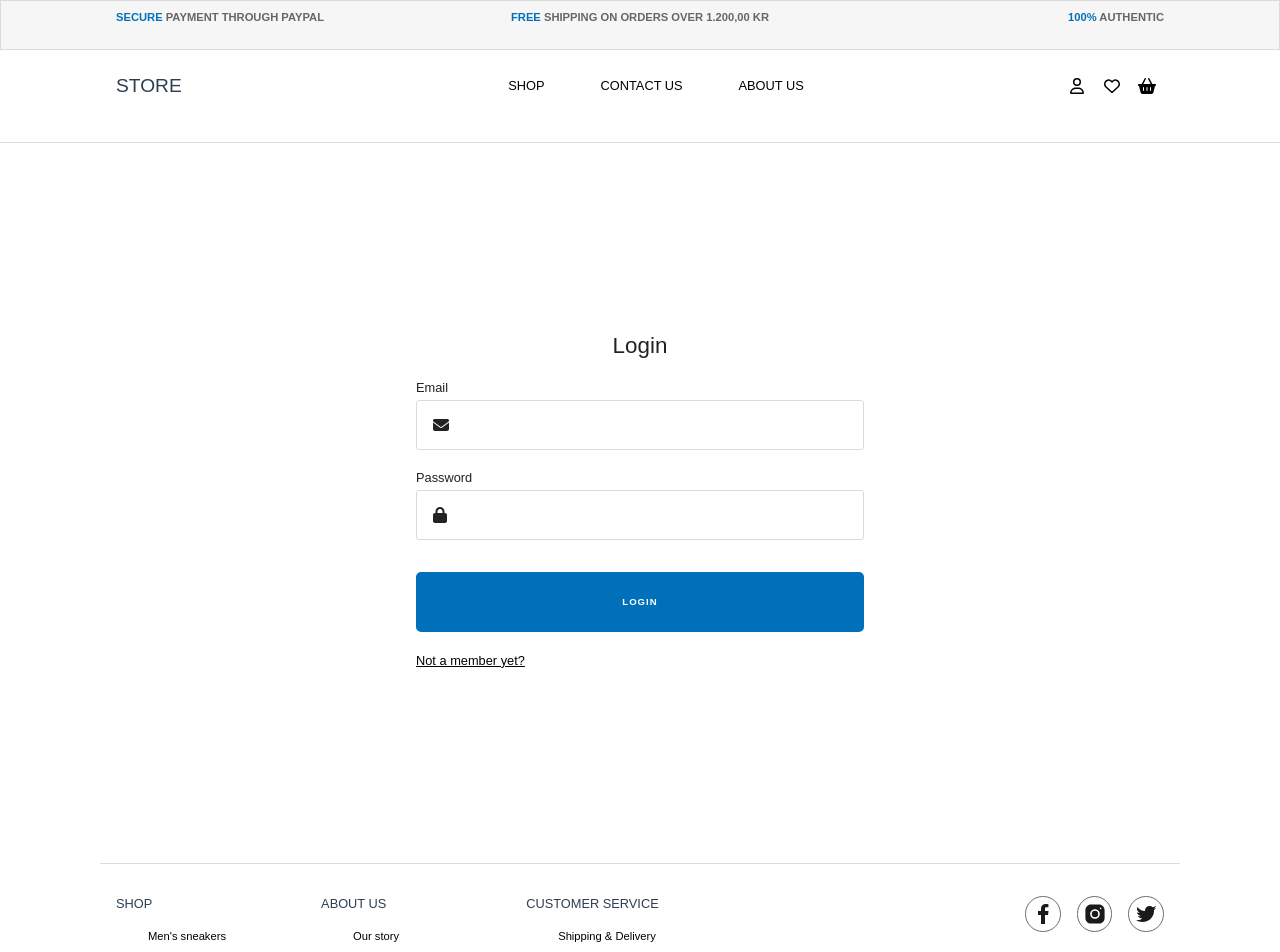
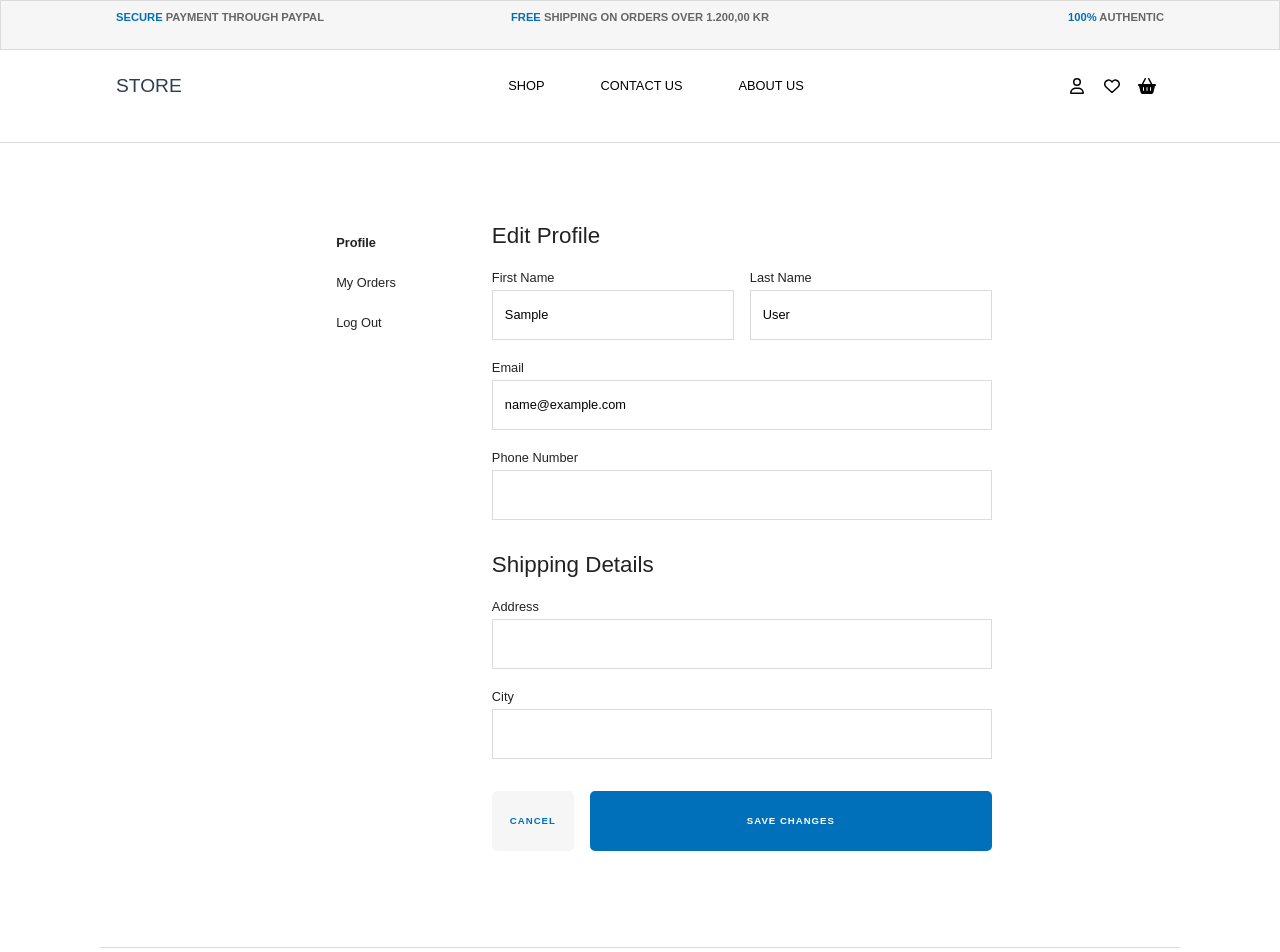
Before and after one commit to haniekid/Capstone_FE, a React (Create React App) app: page /account in a window 1280 px wide. Before the commit this address led to /authentication. Shown: the top 952 px of the page. Built offline with nearby package versions, Linux system fonts and the light colour scheme; sample sign-in values are in the browser's storage.

Commit message:
fix add to cart

```diff
--- a/src/components/account/EditProfile.js
+++ b/src/components/account/EditProfile.js
@@ -1,51 +1,136 @@
-import React  from 'react';
+import React, { useState } from 'react';
+import { useNavigate } from 'react-router-dom';
+import axios from 'axios';
 
-function Profile({currentUser}) {
+function EditProfile({ currentUser }) {
+  const navigate = useNavigate();
+  const [formData, setFormData] = useState({
+    firstName: currentUser.firstName || '',
+    lastName: currentUser.lastName || '',
+    email: currentUser.email || '',
+    phone: currentUser.phone || '',
+    address: currentUser.address || '',
+    city: currentUser.city || '',
+    postalCode: '000084', // Fixed postal code value
+    password: '', // Hidden password field
+    roleName: currentUser.roleName || 'User',
+    isActivated: currentUser.isActivated || true
+  });
+  const [error, setError] = useState(null);
+  const [isLoading, setIsLoading] = useState(false);
+
+  const handleChange = (e) => {
+    const { name, value } = e.target;
+    setFormData(prev => ({
+      ...prev,
+      [name]: value
+    }));
+  };
+
+  const handleSave = async () => {
+    setIsLoading(true);
+    setError(null);
+    try {
+      const response = await axios.put(
+        `https://localhost:7089/api/User/${currentUser.userID}`,
+        {
+          ...formData,
+          userID: currentUser.userID,
+          activationToken: currentUser.activationToken || '',
+          postalCode: '000084' // Ensure postal code is always 000084
+        }
+      );
+
+      if (response.status === 200) {
+        // Success - navigate back to account page
+        navigate('/account');
+      }
+    } catch (err) {
+      setError('Failed to update profile. Please try again.');
+      console.error('Error updating profile:', err);
+    } finally {
+      setIsLoading(false);
+    }
+  };
+
+  const handleCancel = () => {
+    navigate('/account');
+  };
 
   return (
-    <>
+    <div className="edit-profile-container">
       <h1>Edit Profile</h1>
-          <div>
+      {error && <div className="error-message">{error}</div>}
+      <div className="profile-form">
         <div className="divider">
           <label>
             First Name
-                <input value={currentUser.firstName} readOnly />
+            <input
+              name="firstName"
+              value={formData.firstName}
+              onChange={handleChange}
+            />
           </label>
           <label>
             Last Name
-                <input value={currentUser.lastName} readOnly />
+            <input
+              name="lastName"
+              value={formData.lastName}
+              onChange={handleChange}
+            />
           </label>
         </div>
         <label>
           Email
-              <input value={currentUser.email} readOnly/>
+          <input
+            name="email"
+            value={formData.email}
+            onChange={handleChange}
+          />
         </label>
         <label>
           Phone Number
-              <input value={currentUser.phone}readOnly />
+          <input
+            name="phone"
+            value={formData.phone}
+            onChange={handleChange}
+          />
         </label>
-          </div>
         <h2>Shipping Details</h2>
         <label>
           Address
-            <input value={currentUser.address} readOnly/>
-          </label>
-          <div className="divider">
-            <label>
-              Postal Code
-              <input value={currentUser.postalCode} readOnly/>
+          <input
+            name="address"
+            value={formData.address}
+            onChange={handleChange}
+          />
         </label>
         <label>
           City
-              <input value={currentUser.city} readOnly/>
+          <input
+            name="city"
+            value={formData.city}
+            onChange={handleChange}
+          />
         </label>
+        <div className="divider">
+          <button
+            className='second-button'
+            onClick={handleCancel}
+            disabled={isLoading}
+          >
+            CANCEL
+          </button>
+          <button
+            onClick={handleSave}
+            disabled={isLoading}
+          >
+            {isLoading ? 'SAVING...' : 'SAVE CHANGES'}
+          </button>
         </div>
-          <div className="divider">
-            <button className='second-button'>CANCEL</button>
-            <button>SAVE CHANGES</button>
       </div>
-    </>
+    </div>
   );
 }
 
-export default Profile;
+export default EditProfile;
--- a/src/components/auth/LoginForm.js
+++ b/src/components/auth/LoginForm.js
@@ -1,4 +1,4 @@
-import React from 'react';
+import React, { useState } from 'react';
 import { useForm } from 'react-hook-form';
 import { useNavigate, useLocation } from 'react-router-dom';
 import { icons } from '../../assets/icons/icons';
@@ -9,20 +9,27 @@ import { useUser } from '../../utils/hooks/useUser';
 function Login() {
   const navigate = useNavigate();
   const location = useLocation();
+  const [error, setError] = useState(null);
 
   const { login } = useUser();
   const { register, handleSubmit, formState: { errors } } = useForm();
 
   const onSubmit = async (loginData) => {
+    setError(null);
     const user = await login(loginData);
-    if (user && location.pathname === '/authentication') {
-      navigate('/account');
+    if (user) {
+      if (location.pathname === '/authentication') {
+        navigate('/account');
+      }
+    } else {
+      setError('Invalid email or password. Please try again.');
     }
   };
 
   return (
     <div className='login'>
       <h1>Login</h1>
+      {error && <div className="error-message">{error}</div>}
       <form onSubmit={handleSubmit(onSubmit)}>
         <label className='input-label'>
           Email
--- a/src/components/cart/CartItem.js
+++ b/src/components/cart/CartItem.js
@@ -10,19 +10,18 @@ function CartItem() {
   return (
     <>
       {items.map((item) => (
-         <div className="cart-item" key={`${item.product.id}-${item.size}`}>
+         <div className="cart-item" key={`${item.product.productID}-${item.size}`}>
           <Link to={`/${item.product.productID}`}>
             <div className='cart-item-img'>
-              <img src={item.product.imageURL} alt={item.product.brand} />
+              <img src={item.product.imageURL} alt={item.product.type} />
             </div>
           </Link>
           <div className='cart-item-about'>
             <div className='cart-item-left'>
-              <Link to={`/${item.product.productID}`}><p>{item.product.brand} {item.product.name}</p></Link>
-              <p>Brand: {item.product.brand}</p>
-              <p>Size: {item.size}</p>
+              <Link to={`/${item.product.productID}`}><p>{item.product.type} {item.product.name}</p></Link>
+              <p>Type: {item.product.type}</p>
               <p>Quantity: {item.quantity}</p>
-              <a onClick={() => removeFromCart(item.product.id, item.size)}>Remove</a>
+              <a onClick={() => removeFromCart(item.product.productID, item.size)}>Remove</a>
               </div>
               <div className='cart-item-right'>
                 <p className="price">{formatPrice(item.price)}</p>
@@ -30,14 +29,14 @@ function CartItem() {
                   <p className="sale-price">{formatPrice(item.salePrice)}</p>
                 )}
                 <div className='cart-item-quantity'>
-                  <a onClick={() => updateQuantity(item.product.id, item.size, item.quantity - 1)}>-</a>
+                  <a onClick={() => updateQuantity(item.product.productID, item.size, item.quantity - 1)}>-</a>
                   <input type="number" value={item.quantity} onChange={(e) => {
                       const newQuantity = parseInt(e.target.value);
-                      if (!isNaN(newQuantity)) {
-                        updateQuantity(item.product.id, item.size, newQuantity);
+                      if (!isNaN(newQuantity) && newQuantity > 0) {
+                        updateQuantity(item.product.productID, item.size, newQuantity);
                       }
                     }} />
-                    <a onClick={() => updateQuantity(item.product.id, item.size, item.quantity + 1)}>+</a>
+                    <a onClick={() => updateQuantity(item.product.productID, item.size, item.quantity + 1)}>+</a>
                 </div>
               </div>
           </div>
--- a/src/components/checkout/Confirmation.js
+++ b/src/components/checkout/Confirmation.js
@@ -23,7 +23,6 @@ function Confirmation({onPaymentComplete}) {
           <p>{currentUser?.firstName} {currentUser?.lastName}</p>
           <p>{currentUser?.address}</p>
           <p>{currentUser?.postalCode} {currentUser?.city}</p>
-          <p>Denmark</p>
           { !discount > 0 &&
             <div className="discount-code">
               <input placeholder="Discount Code" type="text" onChange={(e) => setDiscountCode(e.target.value)} />
--- a/src/components/checkout/Shipping.js
+++ b/src/components/checkout/Shipping.js
@@ -17,8 +17,7 @@ function Details() {
             <div className="line-divider"></div>
             <p>{currentUser?.firstName} {currentUser?.lastName}</p>
             <p>{currentUser?.address}</p>
-            <p>{currentUser?.postalCode} {currentUser?.city}</p>
-            <p>Denmark</p>
+            <p>{currentUser?.city}</p>
             { isToggled() && <div>
                 <div className="line-divider"></div>
                 <div className="divider">
@@ -44,10 +43,6 @@ function Details() {
                         City
                         <input value={currentUser?.city} readOnly />
                     </label>
-                    <label>
-                        Postal Code
-                        <input value={currentUser?.postalCode} readOnly />
-                    </label>
                 </div>
                 <button>Save Changes</button>
             </div>}
--- a/src/pages/Account.js
+++ b/src/pages/Account.js
@@ -4,12 +4,14 @@ import Orders from "../components/account/MyOrders";
 import { useNavigate } from "react-router-dom";
 import { useSelector, useDispatch } from "react-redux";
 import { selectCurrentUser, setUser } from "../store/reducers/userSlice";
+import { useUser } from "../utils/hooks/useUser";
 
 function MyAccount() {
   const dispatch = useDispatch();
   const navigate = useNavigate();
   const currentUser = useSelector(selectCurrentUser);
   const [activeTab, setActiveTab] = useState(0);
+  const { logout } = useUser();
 
   useEffect(() => {
     if (!currentUser) {
@@ -19,7 +21,7 @@ function MyAccount() {
 
   const handleTabClick = (index) => {
     if (index === 2) {
-      dispatch(setUser(null));
+      logout();
       navigate("/authentication");
     }
     setActiveTab(index);
--- a/src/pages/Authentication.js
+++ b/src/pages/Authentication.js
@@ -1,9 +1,32 @@
-import React, { useState } from 'react';
+import React, { useState, useEffect } from 'react';
+import { useNavigate } from 'react-router-dom';
 import Register from "../components/auth/RegisterForm";
 import Login from "../components/auth/LoginForm";
+import { useUser } from '../utils/hooks/useUser';
 
 function Authentication() {
   const [activeTab, setActiveTab] = useState('login');
+  const navigate = useNavigate();
+  const { currentUser, token } = useUser();
+
+  useEffect(() => {
+    // Check if user is already logged in
+    if (token) {
+      try {
+        // Decode token to check expiration
+        const tokenData = JSON.parse(atob(token.split('.')[1]));
+        const expirationTime = tokenData.exp * 1000; // Convert to milliseconds
+        const currentTime = Date.now();
+
+        // If token is still valid, redirect to account
+        if (currentTime < expirationTime) {
+          navigate('/account');
+        }
+      } catch (error) {
+        console.error('Error checking token validity:', error);
+      }
+    }
+  }, [token, navigate]);
 
   return (
     <div className='auth container'>
--- a/src/store/actions/userActions.js
+++ b/src/store/actions/userActions.js
@@ -1,22 +1,24 @@
 import { createAsyncThunk } from "@reduxjs/toolkit";
 import userApi from "../../utils/api/userApi";
 
-export const getUsers = createAsyncThunk("user/login", async () => {
+export const getUsers = createAsyncThunk("user/getUsers", async () => {
   const users = await userApi.getUsers();
   return users;
-
 });
 
-export const getUser = createAsyncThunk("user/login", async (userId) => {
-    const user = await userApi.getUser(userId);
-    return user;
-
-  });
+export const getUser = createAsyncThunk("user/getUser", async (userId) => {
+  const user = await userApi.getUser(userId);
+  return user;
+});
 
 export const login = createAsyncThunk("user/login", async (loginData) => {
-  console.log("in slice", loginData)
-    const userId = await userApi.login(loginData);
-    console.log("in slice userid", userId)
-    return userId;
-
-  });
+  try {
+    const response = await userApi.login(loginData);
+    if (response && response.token) {
+      return response;
+    }
+    throw new Error("Invalid login response");
+  } catch (error) {
+    throw error;
+  }
+});
--- a/src/store/reducers/cartSlice.js
+++ b/src/store/reducers/cartSlice.js
@@ -16,7 +16,7 @@ const cartSlice = createSlice({
   reducers: {
     addToCart: (state, action) => {
       const { product, size, quantity = 1, price } = action.payload;
-      const existingItem = state.items.find(item => item.product.id === product.id && item.size === size);
+      const existingItem = state.items.find(item => item.product.productID === product.productID && item.size === size);
       if (existingItem) {
         existingItem.quantity += quantity;
       } else {
@@ -26,13 +26,13 @@ const cartSlice = createSlice({
     },
 
     removeFromCart: (state, action) => {
-      const { product, size } = action.payload;
-      state.items = state.items.filter(item => item.product.id !== product.id || item.size !== size);
+      const { productId, size } = action.payload;
+      state.items = state.items.filter(item => item.product.productID !== productId || item.size !== size);
       localStorage.setItem('cartItems', JSON.stringify(state.items));
     },
     updateQuantity: (state, action) => {
       const { productId, size, quantity } = action.payload;
-      const cartItemIndex = state.items.findIndex(item => item.product.id === productId && item.size === size);
+      const cartItemIndex = state.items.findIndex(item => item.product.productID === productId && item.size === size);
       if (cartItemIndex !== -1) {
         state.items[cartItemIndex].quantity = quantity;
         localStorage.setItem('cartItems', JSON.stringify(state.items));
--- a/src/store/reducers/userSlice.js
+++ b/src/store/reducers/userSlice.js
@@ -14,6 +14,7 @@ export const userSlice = createSlice({
     reducers: {
         logout: (state) => {
             localStorage.removeItem("token");
+            localStorage.removeItem("user");
             state.currentUser = null;
             state.token = "";
         },
@@ -32,21 +33,36 @@ export const userSlice = createSlice({
             .addCase(login.pending, (state) => {
                 state.isLoading = true;
                 state.error = null;
-
             })
             .addCase(login.fulfilled, (state, action) => {
                 state.isLoading = false;
                 state.error = null;
-                state.token = action.payload.token;
-                state.currentUser = action.payload.user;
-                console.log(action.payload.user)
+                if (action.payload && action.payload.token) {
+                    const token = action.payload.token;
+                    const decodedToken = JSON.parse(atob(token.split('.')[1]));
+                    const user = {
+                        userID: decodedToken.nameid,
+                        firstName: decodedToken.unique_name,
+                        lastName: decodedToken.family_name,
+                        email: decodedToken.email,
+                        phone: decodedToken['http://schemas.xmlsoap.org/ws/2005/05/identity/claims/mobilephone'],
+                        address: decodedToken['http://schemas.xmlsoap.org/ws/2005/05/identity/claims/streetaddress'],
+                        city: decodedToken['http://schemas.xmlsoap.org/ws/2005/05/identity/claims/locality'],
+                        postalCode: decodedToken['http://schemas.xmlsoap.org/ws/2005/05/identity/claims/postalcode'],
+                        roleName: decodedToken.role,
+                        token: token
+                    };
+                    state.token = token;
+                    state.currentUser = user;
+                    localStorage.setItem('token', token);
+                    localStorage.setItem('user', JSON.stringify(user));
+                }
             })
             .addCase(login.rejected, (state, action) => {
                 state.isLoading = false;
                 state.error = action.error.message;
                 state.token = "";
                 state.currentUser = null;
-                console.log("rejected")
             });
     },
 });
@@ -60,5 +76,4 @@ export const selectError = (state) => state.user.error;
 
 export const { setUser, setLoading, setError } = userSlice.actions;
 
-
 export default userSlice.reducer;
--- a/src/utils/api/userApi.js
+++ b/src/utils/api/userApi.js
@@ -32,23 +32,15 @@ const deleteUser = async (userId) => {
 const login = async (loginData) => {
   try {
     const response = await axios.post(`${API_URL}/login`, loginData);
-    if (response.data.token) {
-      localStorage.setItem("user", JSON.stringify(response.data));
-      const token = response.data.token;
-      const decodedToken = jwtDecode(token);
-
-      console.log("Decoded Token:", decodedToken); // Debugging
-
-      return decodedToken.nameid; // Return only userId
+    if (response.data && response.data.token) {
+      return response.data;
     }
-    return null;
+    throw new Error("Invalid login response");
   } catch (error) {
     if (error.response && error.response.status === 401) {
-      alert(error.response.data);
-    } else {
-      alert("An error occurred");
+      throw new Error("Invalid email or password");
     }
-    return null;
+    throw error;
   }
 };
 
--- a/src/utils/hooks/useUser.js
+++ b/src/utils/hooks/useUser.js
@@ -10,6 +10,15 @@ export const useUser = () => {
   const isLoading = useSelector(selectIsLoading);
   const error = useSelector(selectError);
 
+  // Check for stored token on initialization
+  useEffect(() => {
+    const storedToken = localStorage.getItem('token');
+    const storedUser = localStorage.getItem('user');
+    if (storedToken && storedUser) {
+      dispatch(setUser(JSON.parse(storedUser)));
+    }
+  }, [dispatch]);
+
   const getUsersHandler = async () => {
     await dispatch(getUsers());
   };
@@ -19,16 +28,48 @@ export const useUser = () => {
   };
 
   const loginHandler = async (loginData) => {
-    const { payload: userId } = await dispatch(login(loginData));
-    const { payload: user } = await dispatch(getUser(userId));
-    if (user){
-      dispatch(setUser(user));
+    try {
+      const response = await dispatch(login(loginData));
+      if (response.payload && response.payload.token) {
+        // Store token in localStorage
+        localStorage.setItem('token', response.payload.token);
+
+        // Create user object from token claims
+        const tokenData = JSON.parse(atob(response.payload.token.split('.')[1]));
+        const user = {
+          userID: tokenData.nameid,
+          firstName: tokenData.unique_name,
+          lastName: tokenData.family_name,
+          email: tokenData.email,
+          phone: tokenData['http://schemas.xmlsoap.org/ws/2005/05/identity/claims/mobilephone'],
+          address: tokenData['http://schemas.xmlsoap.org/ws/2005/05/identity/claims/streetaddress'],
+          city: tokenData['http://schemas.xmlsoap.org/ws/2005/05/identity/claims/locality'],
+          postalCode: tokenData['http://schemas.xmlsoap.org/ws/2005/05/identity/claims/postalcode'],
+          roleName: tokenData.role,
+          token: response.payload.token
+        };
+
+        // Store user in localStorage and Redux
+        localStorage.setItem('user', JSON.stringify(user));
+        dispatch(setUser(user));
+        return user;
+      }
+      return null;
+    } catch (error) {
+      console.error('Login error:', error);
+      return null;
     }
-    return user;
+  };
+
+  const logoutHandler = () => {
+    localStorage.removeItem('token');
+    localStorage.removeItem('user');
+    dispatch(setUser(null));
   };
 
   useEffect(() => {
     if (token) {
+      localStorage.setItem('token', token);
     }
   }, [token]);
 
@@ -36,9 +77,10 @@ export const useUser = () => {
     getUsers: getUsersHandler,
     getUser: getUserHandler,
     login: loginHandler,
-    // logout: logoutHandler,
+    logout: logoutHandler,
     token,
     currentUser,
     isLoading,
-    error };
+    error
+  };
 };
```
Lines whose indentation alone changed are shown as unchanged.
